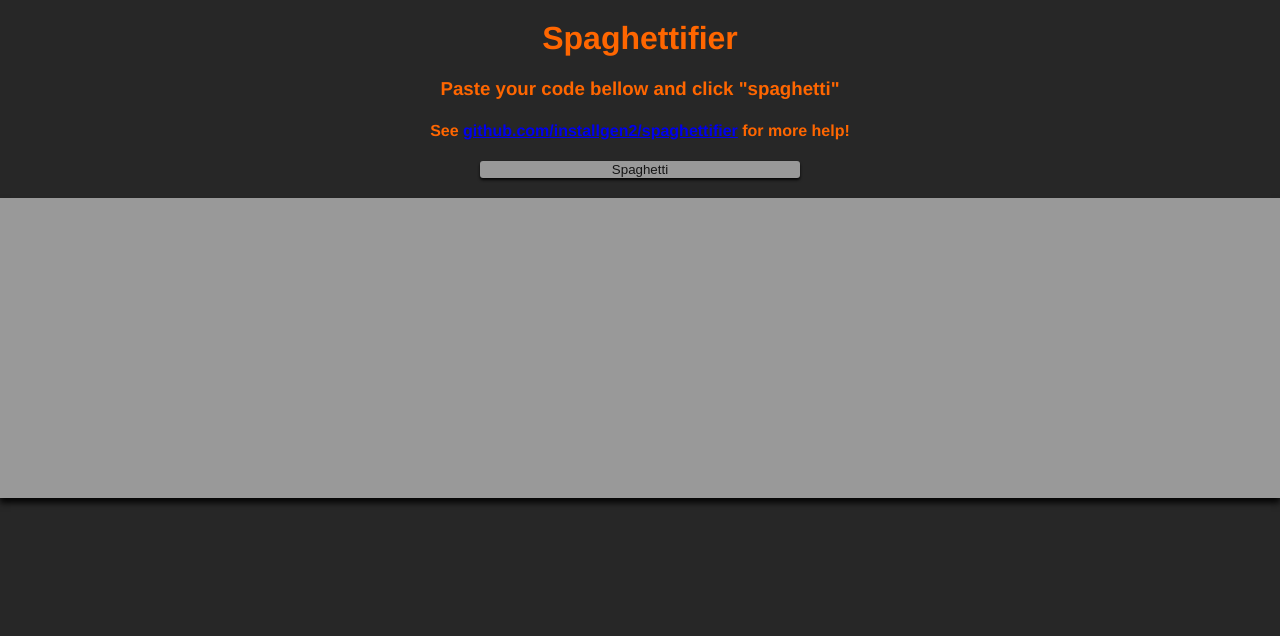
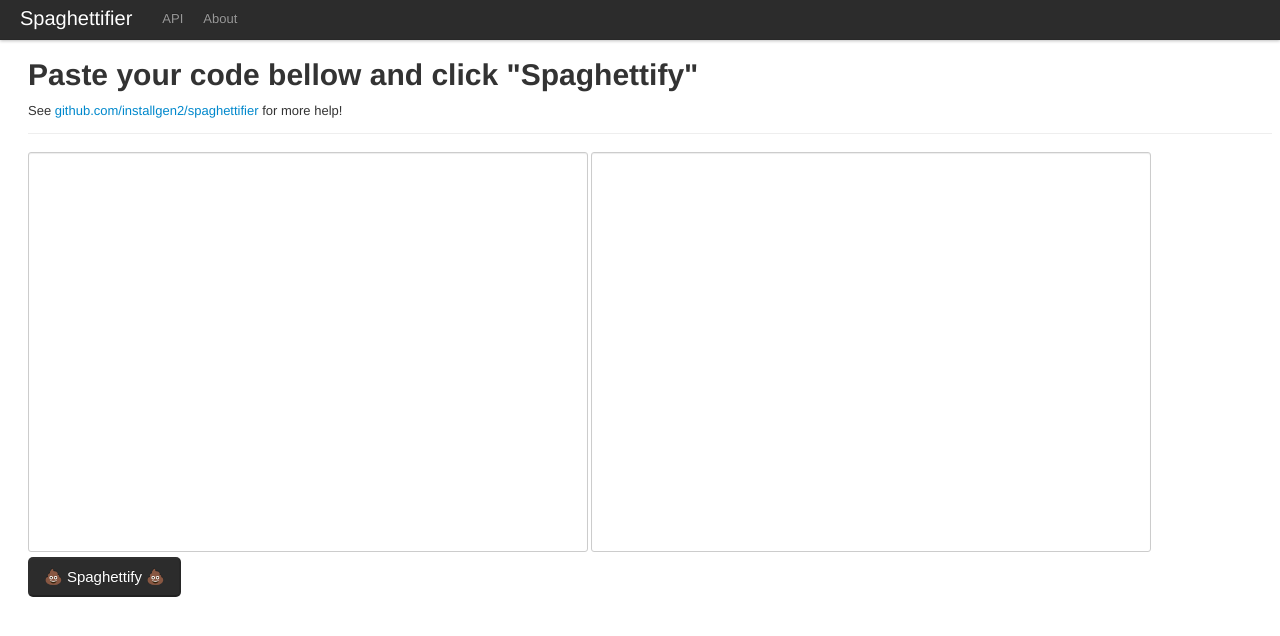
Before and after one commit to EinBaum/spaghettifier, a plain HTML site: page index.html in a window 1280 px wide. Drawn offline with Linux system fonts and the light colour scheme.

Commit message:
steal some stylesheets

```diff
--- a/index.html
+++ b/index.html
@@ -10,12 +10,22 @@
 </head>
 
 <body>
-	<h1>Spaghettifier</h1>
-	<h3>Paste your code bellow and click "spaghetti"</h3>
-	<h4>See <a href="https://github.com/installgen2/spaghettifier">github.com/installgen2/spaghettifier</a> for more help!</h4>
-	<button onclick="kek()">Spaghetti</button>
-	<textarea id="box"></textarea>
-
+	<header>
+		<nav>
+			<a href="#">Spaghettifier</a>
+			<a href="#">API</a>
+			<a href="#">About</a>
+		</nav>
+	</header>
+	<div id="container">
+		<h1>Paste your code bellow and click "Spaghettify"</h1>
+		<p>See <a href="https://github.com/installgen2/spaghettifier">github.com/installgen2/spaghettifier</a> for more help!</p>
+		<hr />
+		<textarea id="box_in"></textarea>
+		<textarea id="box_out" disabled="disabled"></textarea>
+		<br />
+		<button onclick="kek()">&#x1F4A9; Spaghettify &#x1F4A9;</button>
+	</div>
 	<script src="script.js"></script>
 </body>
 
--- a/script.js
+++ b/script.js
@@ -1,6 +1,6 @@
 replacements = [
 	[";", ";"],
-	["|", "ǀ"],
+	["\\|", "ǀ"],
 
 	["a", "а"], ["A", "А"],
 	            ["B", "В"],
@@ -14,21 +14,24 @@ replacements = [
 	            ["K", "К"],
 	            ["M", "М"],
 	            ["N", "Ν"],
-	["o", "o"], ["O", "О"],
+	["o", "о"], ["O", "О"],
 	["p", "р"], ["P", "Р"],
-	["s", "ѕ"],
+	["s", "ѕ"], ["S", "Ѕ"],
 	            ["T", "Т"],
 	["x", "х"], ["X", "Х"],
 	["y", "у"], ["Y", "Υ"],
 	            ["Z", "Ζ"],
 
 	["ë", "ё"], ["Ë", "Ё"],
-	["ï", "ї"], ["Ï", "Ї"]
+	["ï", "ї"], ["Ï", "Ї"],
 	["ö", "ӧ"], ["Ö", "Ӧ"],
 ];
 
 function kek () {
+	var inp = document.getElementById("box_in");
+	var out = document.getElementById("box_out");
+	out.value = inp.value;
 	replacements.forEach(function (replacement) {
-		document.getElementById("box").value = document.getElementById("box").value.replace(new RegExp(replacement[0], "g"), replacement[1]);
+		out.value = out.value.replace(new RegExp(replacement[0], "g"), replacement[1]);
 	});
 };
--- a/style.css
+++ b/style.css
@@ -1,42 +1,81 @@
 body {
+	padding-top: 40px;
+	background-color: #fff;
+	color: #333;
+	font-family: "Helvetica Neue",Helvetica,Arial,sans-serif;
+	font-size: 13px;
+	line-height: 18px;
+}
+h1 {
+	font-size: 30px;
+	margin: 18px 0;
+}
+hr {
+	border: none;
+	height: 1px;
+	background-color: #eee;
+	margin-bottom: 18px;
+}
+a {
+	color: #08c;
+	text-decoration: none;
+}
+a:hover, a:active {
+	color: #005580;
+	text-decoration: underline;
+}
+button {
+	padding: 9px 14px;
+	font-size: 15px;
+	line-height: normal;
+	border: 2px outset buttonface;
+	border-color: rgba(0, 0, 0, 0.1) rgba(0, 0, 0, 0.1) rgba(0,0,0,0.25);
+	border-radius: 5px;
+	vertical-align: middle;
 	text-align: center;
-	background: #272727;
-	color: #f60;
-	margin: 20px 0 0 0;
-	font-family: "Helvetica Neue",Helvetica,Arial,sans-serif;
-	kek: dasdasd;
+	background-color: #2c2c2c;
+	color: #fff;
+	text-shadow: 0 -1px 0 rgba(0,0,0,0.25);
+}
+textarea {
+	display: inline;
+	width: 45%;
+	height: 400px;
+	background-color: #fff;
+	box-shadow: inset 0 1px 1px rgba(0, 0, 0, 0.075);
+	border: 1px solid #ccc;
+	border-radius: 3px;
+	resize: none;
 }
 
-::-moz-selection {
-	background: #f60;
-	color: #272727;
+nav {
+	position: fixed;
+	top: 0;
+	left: 0;
+	right: 0;
+	z-index: 1000;
+	height: 40px;
+	background-color: #2c2c2c;
+	box-shadow: 0 1px 3px rgba(0, 0, 0, 0.25), inset 0 -1px 0 rgba(0, 0, 0, 0.1);
 }
-
-::selection {
-	background: #f60;
-	color: #272727;
+nav > a {
+	float: left;
+	line-height: 19px;
+	padding: 9px 10px 11px;
+	color: #999;
+	text-shadow: 0 -1px 0 rgba(0, 0, 0, 0.25);
 }
-
-button {
-	width: 25%;
-	min-width: 70px;
-	background: #999;
-	color: rgba(0,0,0, 0.87);
-	border: 0;
-	border-radius: 3px;
-	cursor: pointer;
-	margin-bottom: 20px;
-	box-shadow: 0px 2px 3px rgba(0,0,0, 0.87);
+nav > a:hover, #nav > a:active {
+	color: #fff;
+	text-decoration: none;
 }
-
-textarea {
-	width: 100%;
-	padding: 15px 0 0 15px;
-	background: #999;
-	color: #222;
-	border: 0;
-	height: 300px;
-	box-shadow: 0px 5px 6px rgba(0,0,0, 0.87);
-	resize: none;
-	margin-bottom: 50px;
+nav > a:first-child {
+	padding: 8px 20px 12px;
+	font-size: 20px;
+	font-weight: 200;
+	line-height: 1;
+	color: #fff;
 }
+#container {
+	margin-left: 20px;
+}
```
